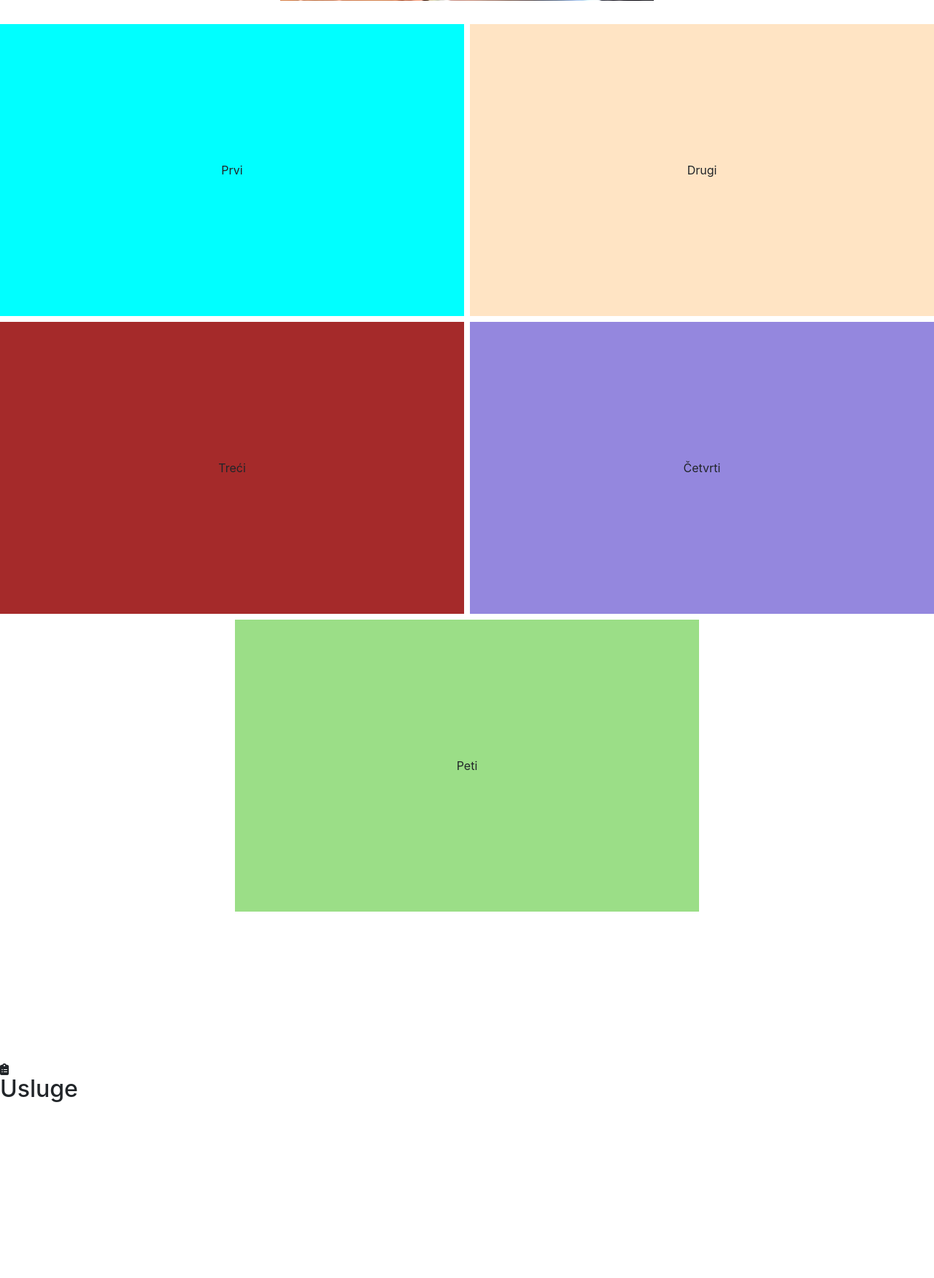
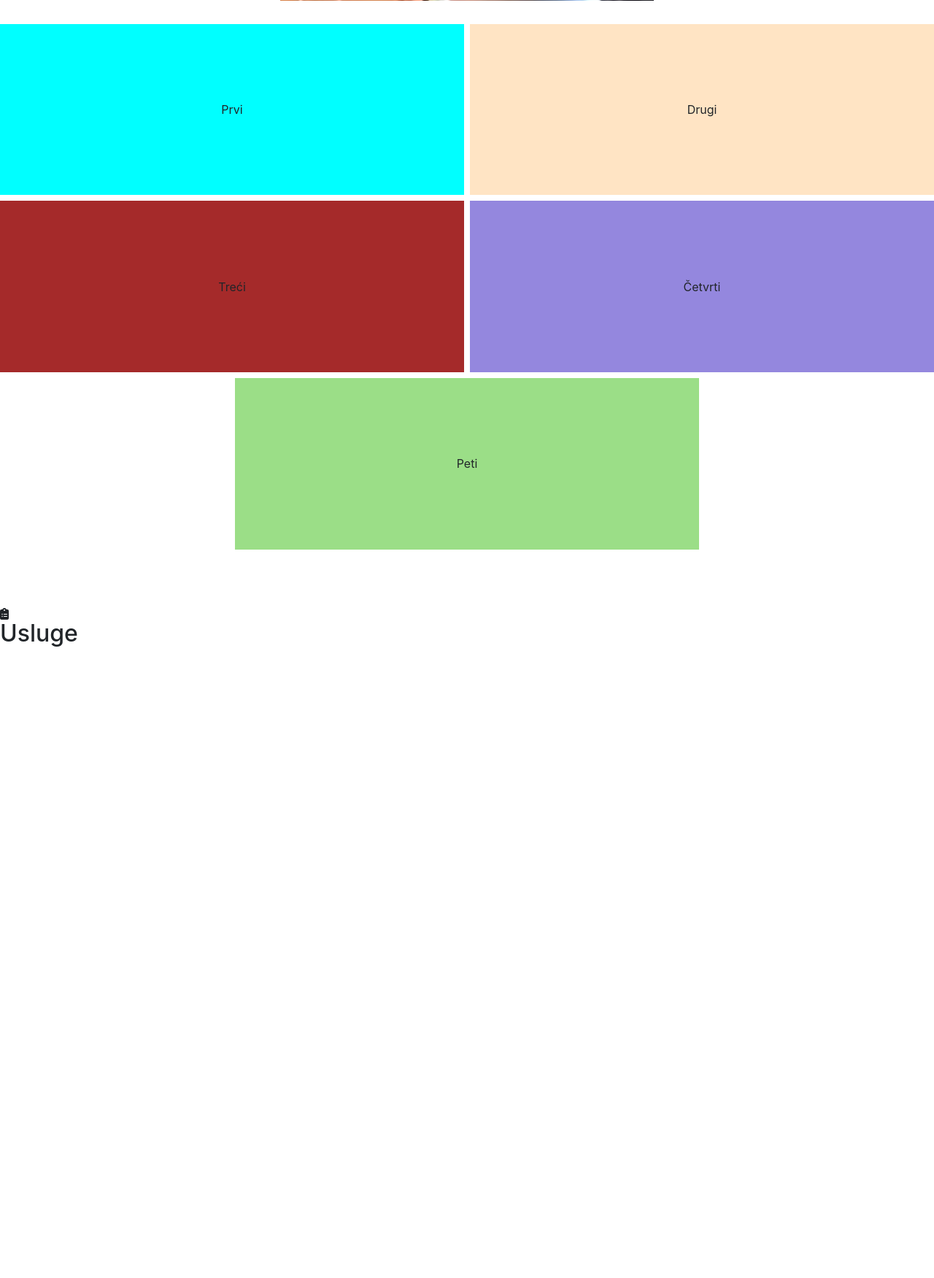
Before and after one commit to nikolarangelov/vetAmbulanta, a PHP site: page / in a window 1280 px wide. Shown: the part 2221-3972 px from the top of the page at 73% size. Run offline with PHP 8.4, Linux system fonts and the light colour scheme; some libraries are stand-ins or nearby versions.

Commit message:
conflict

```diff
--- a/css/style.css
+++ b/css/style.css
@@ -372,14 +372,14 @@ header ul .fb:hover {
   margin-right: 1.5em;
   margin-bottom: 5em;
   max-width: 100%;
-  height: 50vh;
+  height: 90vh;
   display: -ms-grid;
   display: grid;
   grid-gap: .5em;
   -ms-grid-columns: 25% 25% 25% 25%;
       grid-template-columns: 25% 25% 25% 25%;
-  -ms-grid-rows: 100% 100% 100%;
-      grid-template-rows: 100% 100% 100%;
+  -ms-grid-rows: 1fr 1fr 1fr;
+      grid-template-rows: 1fr 1fr 1fr;
       grid-template-areas: "first first second second"
  "third third fourth fourth"
  ". fifth fifth .";
@@ -489,8 +489,4 @@ header ul .fb:hover {
       -ms-flex-align: center;
           align-items: center;
 }
-
-.services {
-  margin-top: 80%;
-}
 /*# sourceMappingURL=style.css.map */
--- a/css/style.scss
+++ b/css/style.scss
@@ -273,11 +273,11 @@ background: linear-gradient(to right, #CFDEF3, #E0EAFC); /* W3C, IE 10+/ Edge, F
     margin-right: 1.5em;
     margin-bottom: 5em;
     max-width: 100%;
-    height: 50vh;
+    height: 90vh;
     display: grid;
     grid-gap: .5em;
     grid-template-columns: 25% 25% 25% 25%;
-    grid-template-rows: 100% 100% 100%;
+    grid-template-rows: 1fr 1fr 1fr;
     grid-template-areas:
     "first first second second"
     "third third fourth fourth"
@@ -315,5 +315,4 @@ background: linear-gradient(to right, #CFDEF3, #E0EAFC); /* W3C, IE 10+/ Edge, F
 }
 // USLUGE
 .services{
-    margin-top: 80%;
 }
```
Also changed, not shown: index.html (line endings or trailing spaces), 1 other file.
